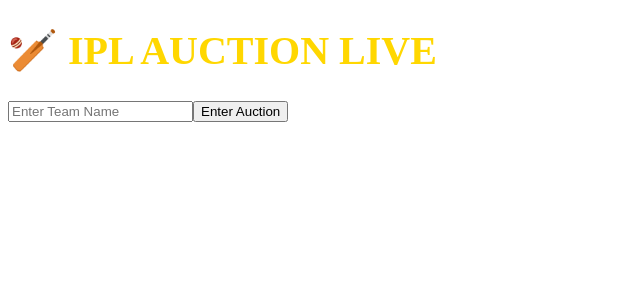
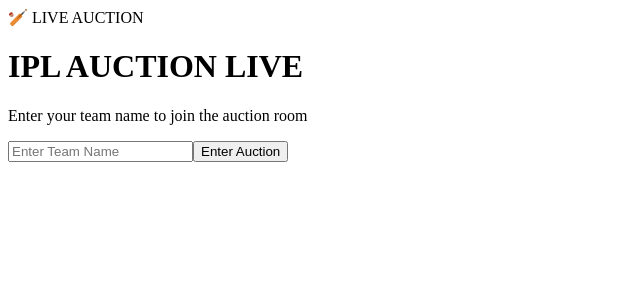
Before and after one commit to dineshkumar050/ipl-auction2, a React (Create React App) app in the folder frontend/: page / in a window 1280 px wide. Shown: the top 300 px of the page, without its empty margins (0-640 px from the left). Built offline with nearby package versions, Linux system fonts and the light colour scheme; no server answers.

Commit message:
Refactor JoinRoom component for improved UI
Updated the JoinRoom component layout and added a subtitle.

```diff
--- a/frontend/src/pages/JoinRoom.js
+++ b/frontend/src/pages/JoinRoom.js
@@ -10,17 +10,27 @@
   };
 
   return (
-    <div className="center">
-      <h1 style={{ fontSize: "40px", color: "gold" }}>
-        🏏 IPL AUCTION LIVE
-      </h1>
+    <div className="container join-page">
+      <div className="card join-card">
+        <div className="join-badge">🏏 LIVE AUCTION</div>
 
-      <input
-        placeholder="Enter Team Name"
-        onChange={(e) => setName(e.target.value)}
-      />
+        <h1 className="join-title">IPL AUCTION LIVE</h1>
+        <p className="join-subtitle">
+          Enter your team name to join the auction room
+        </p>
 
-      <button onClick={join}>Enter Auction</button>
+        <input
+          type="text"
+          placeholder="Enter Team Name"
+          value={name}
+          onChange={(e) => setName(e.target.value)}
+          onKeyDown={(e) => {
+            if (e.key === "Enter") join();
+          }}
+        />
+
+        <button onClick={join}>Enter Auction</button>
+      </div>
     </div>
   );
 }
```
